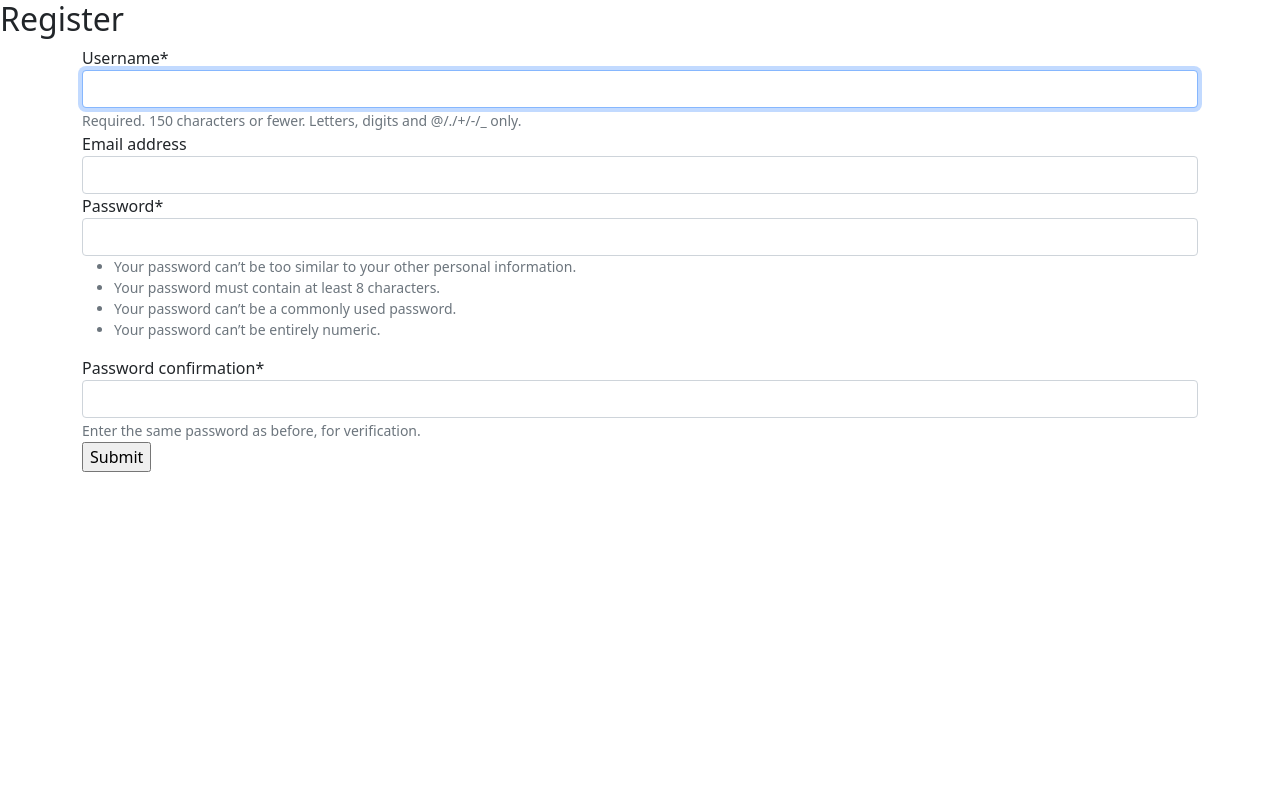
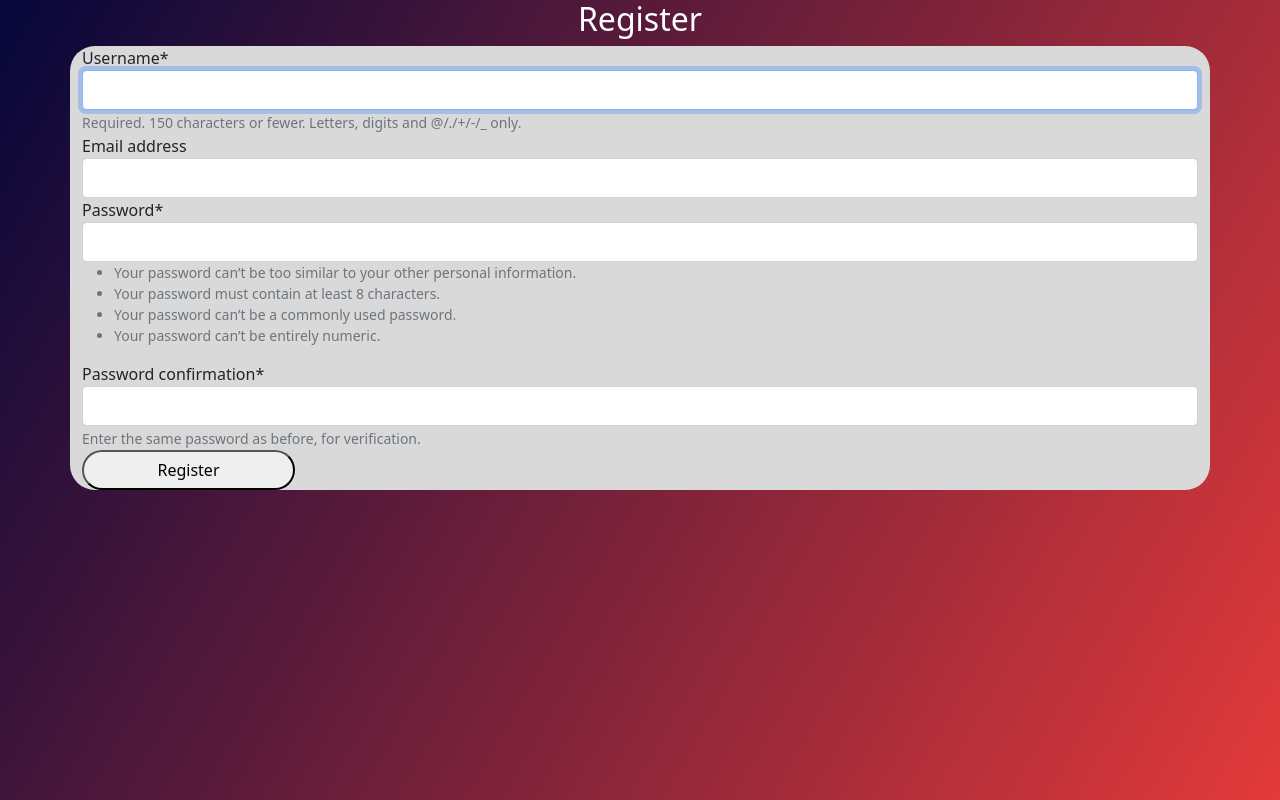
Before and after one commit to AdnanK1/photobooth, a Django app: page /register/ in a window 1280 px wide. Run offline with Django 4.2, Linux system fonts and the light colour scheme; some libraries are stand-ins or nearby versions.

Commit message:
Static:Styled the registration form

```diff
--- a/base/templates/base.html
+++ b/base/templates/base.html
@@ -8,7 +8,7 @@
 
     <!-- Bootstrap CSS -->
     <link href="https://cdn.jsdelivr.net/npm/bootstrap@5.1.3/dist/css/bootstrap.min.css" rel="stylesheet" integrity="sha384-1BmE4kWBq78iYhFldvKuhfTAU6auU8tT94WrHftjDbrCEXSU1oBoqyl2QvZ6jIW3" crossorigin="anonymous">
-    <link rel="stylesheet" type="text/css" media="screen" href="{% static 'style/style.css' %}">
+    <link rel="stylesheet" type="text/css" media="screen" href="{% static 'styles/styles.css' %}">
 
     <title>PhotoBooth</title>
   </head>
--- a/base/templates/register.html
+++ b/base/templates/register.html
@@ -1,12 +1,16 @@
 {% extends 'base.html' %}
 {% load crispy_forms_tags %}
 {% block content %}
+<body>
     <h2>Register</h2>
     <div class="container">
+
         <form action="" method="POST">
             {% csrf_token %}
             {% crispy form %}
-        <input type="submit" name="Sign Up">
+            <input type="submit" value="Register" />
         </form>
     </div>
+</body>
+
 {% endblock %}
--- a/base/views.py
+++ b/base/views.py
@@ -11,7 +11,11 @@ def register(request):
     if request.method == 'POST':
         form = CreateUserForm(request.POST)
         if form.is_valid():
-            form.save()
+            user = form.save(commit=False)
+            user.username = user.username.lower()
+            user.save()
+            login(request, user)
+            return redirect('home')
     context = {'form':form}
     return render(request,'register.html',context)
 
--- a/static/styles/styles.css
+++ b/static/styles/styles.css
@@ -0,0 +1,22 @@
+.container{
+    position: relative;
+    background: #D9D9D9;
+    border-radius: 25px;
+}
+input{
+    width: 213px;
+    height: 40px;
+    left: 579px;
+    top: 746px;
+    border-radius: 30px;
+}
+body{
+    margin: 0;
+    background: linear-gradient(120deg, #05073a,#dc0606ca);
+    overflow: hidden;
+    height: 100vh;
+}
+h2{
+    text-align: center;
+    color: #fff;
+}
```
Lines whose indentation alone changed are shown as unchanged.
